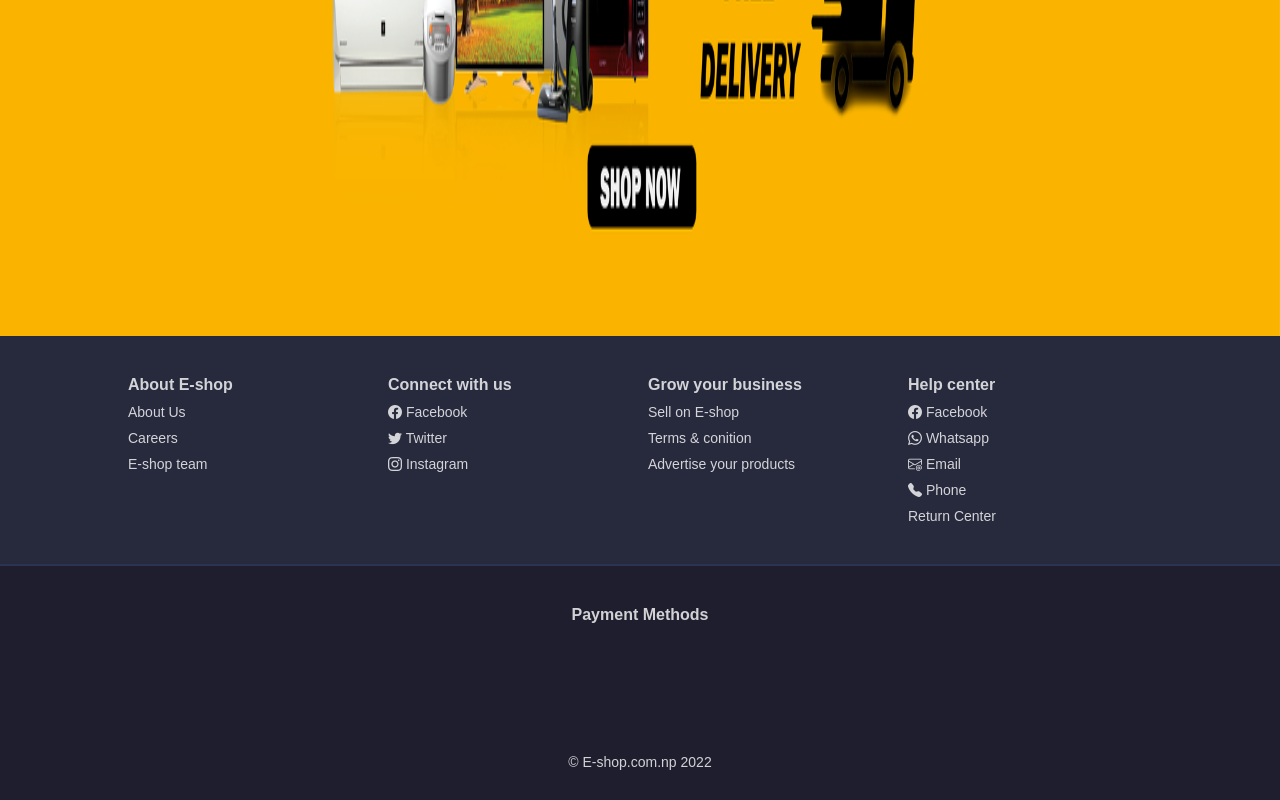
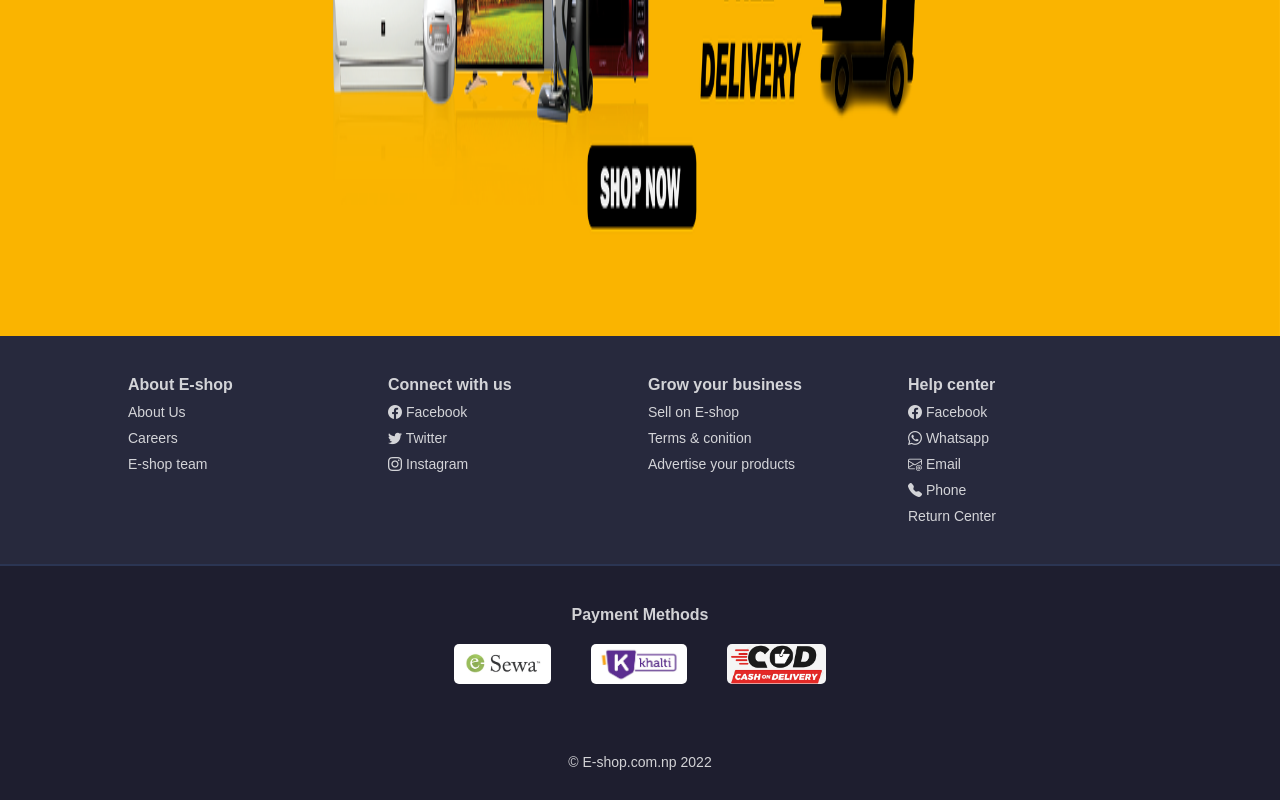
Before and after one commit to Samir110011/E-shop, a plain HTML site: page index.html in a window 1280 px wide. Shown: the part 724-1524 px from the top of the page. Drawn offline with nearby package versions, Linux system fonts and the light colour scheme; the site is published under a folder, as on GitHub Pages, so addresses that start at the root find nothing.

Commit message:
Update index.html

```diff
--- a/index.html
+++ b/index.html
@@ -182,9 +182,9 @@
             <h3>Payment Methods</h3>
             <div class="payment-method">
                 <div class="colm">
-                    <img src="/image/jpg/esewa.jpg" alt="">
-                    <img src="/image/jpg/khalti.jpg" alt="">
-                    <img src="/image/jpg/COD.jpg" alt="">
+                    <img src="image/jpg/esewa.jpg" alt="">
+                    <img src="image/jpg/khalti.jpg" alt="">
+                    <img src="image/jpg/COD.jpg" alt="">
                 </div>
             </div>
             <div class="lower-foot">
```
